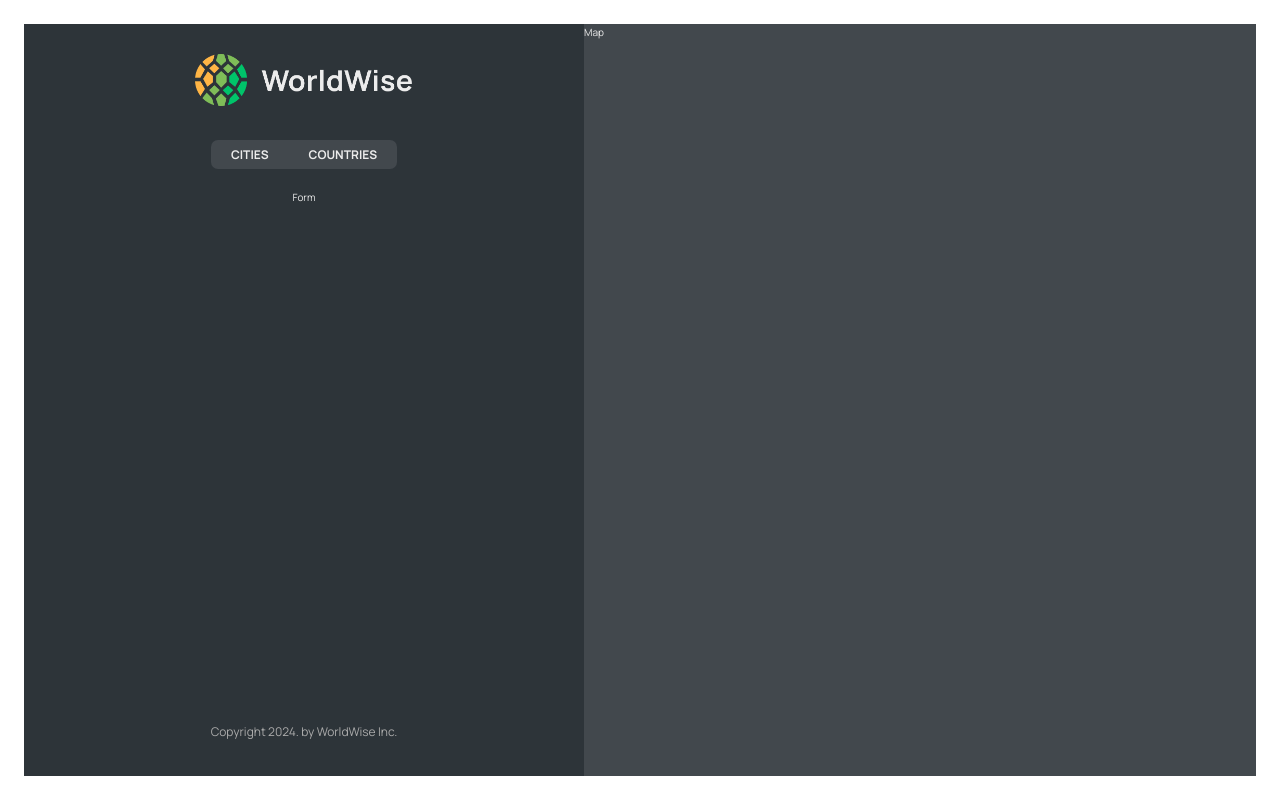
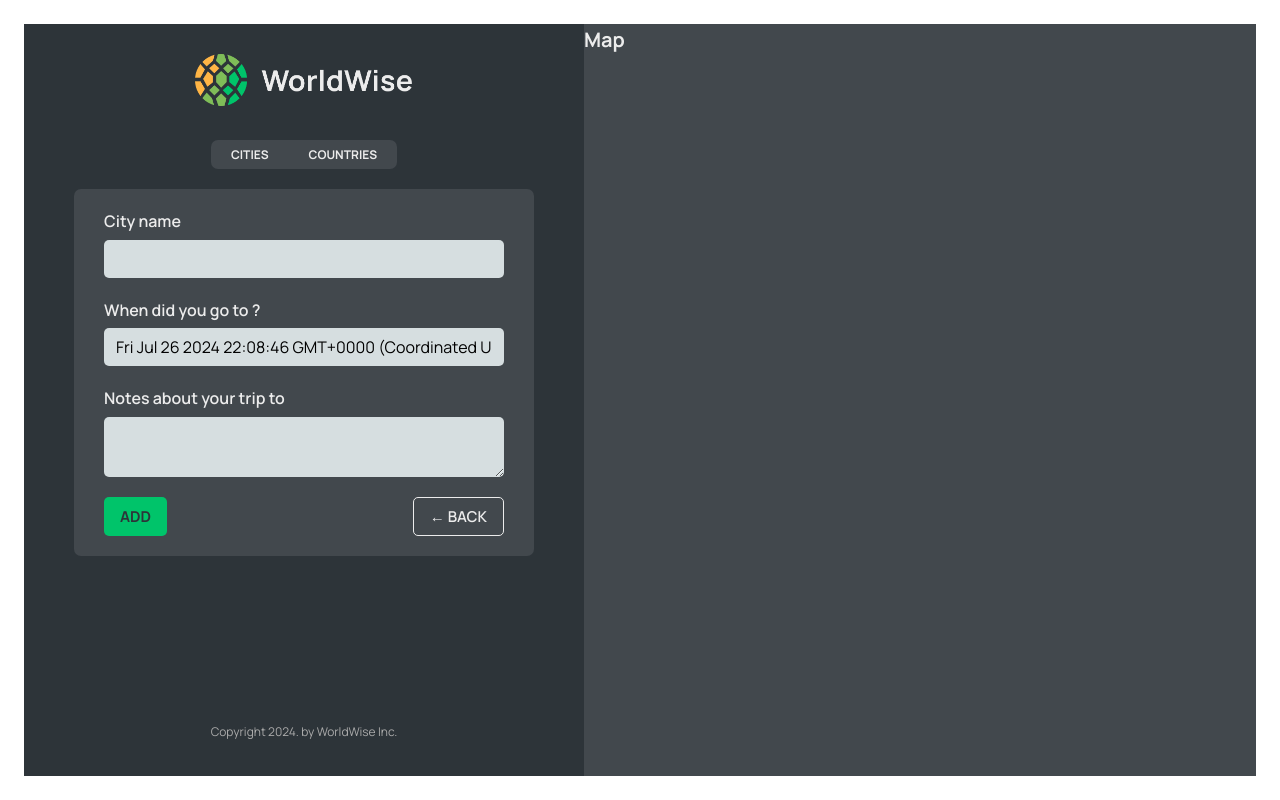
Before and after one commit to garrett-a/worldwise, a React (Vite) app: page /app/form in a window 1280 px wide. Built offline with nearby package versions, Linux system fonts and the light colour scheme; data requests are answered from the project's data file.

Commit message:
section 17.219

```diff
--- a/src/App.jsx
+++ b/src/App.jsx
@@ -1,5 +1,5 @@
 import { useEffect, useState } from "react";
-import { BrowserRouter, Routes, Route } from "react-router-dom";
+import { BrowserRouter, Routes, Route, Navigate } from "react-router-dom";
 import Product from "./pages/Product";
 import Pricing from "./pages/Pricing";
 import Homepage from "./pages/Homepage";
@@ -9,6 +9,7 @@
 import CityList from "./components/CityList";
 import CountryList from "./components/CountryList";
 import City from "./components/City";
+import Form from "./components/Form";
 
 const BASE_URL = "http://localhost:9000";
 
@@ -43,10 +44,7 @@
         <Route path="pricing" element={<Pricing />} />
         <Route path="login" element={<Login />} />
         <Route path="app" element={<AppLayout />}>
-          <Route
-            index
-            element={<CityList cities={cities} isLoading={isLoading} />}
-          />
+          <Route index element={<Navigate replace to="cities" />} />
           <Route
             path="cities"
             element={<CityList cities={cities} isLoading={isLoading} />}
@@ -56,7 +54,7 @@
             path="countries"
             element={<CountryList cities={cities} isLoading={isLoading} />}
           />
-          <Route path="form" element={<p>Form</p>} />
+          <Route path="form" element={<Form />} />
         </Route>
         <Route path="*" element={<PageNotFound />} />
       </Routes>
--- /dev/null
+++ b/src/components/Button.jsx
@@ -0,0 +1,9 @@
+import styles from "./Button.module.css";
+
+export default function Button({ children, onClick, type }) {
+  return (
+    <button onClick={onClick} className={`${styles.btn} ${styles[type]}`}>
+      {children}
+    </button>
+  );
+}
--- a/src/components/Form.jsx
+++ b/src/components/Form.jsx
@@ -3,6 +3,8 @@
 import { useState } from "react";
 
 import styles from "./Form.module.css";
+import Button from "./Button";
+import { useNavigate } from "react-router-dom";
 
 export function convertToEmoji(countryCode) {
   const codePoints = countryCode
@@ -13,6 +15,7 @@
 }
 
 function Form() {
+  const navigate = useNavigate();
   const [cityName, setCityName] = useState("");
   const [country, setCountry] = useState("");
   const [date, setDate] = useState(new Date());
@@ -49,8 +52,16 @@
       </div>
 
       <div className={styles.buttons}>
-        <button>Add</button>
-        <button>&larr; Back</button>
+        <Button type="primary">Add</Button>
+        <Button
+          type="back"
+          onClick={(e) => {
+            e.preventDefault();
+            navigate(-1);
+          }}
+        >
+          &larr; Back
+        </Button>
       </div>
     </form>
   );
--- a/src/components/Map.jsx
+++ b/src/components/Map.jsx
@@ -1,5 +1,20 @@
+import { useSearchParams, useNavigate } from "react-router-dom";
 import styles from "./Map.module.css";
 
 export default function Map() {
-  return <div className={styles.mapContainer}>Map</div>;
+  const navigate = useNavigate();
+  const [searchParams, setSearchParams] = useSearchParams();
+  const lat = searchParams.get("lat");
+  const lng = searchParams.get("lng");
+
+  return (
+    <div
+      className={styles.mapContainer}
+      onClick={() => {
+        navigate("form");
+      }}
+    >
+      <h1>Map</h1>
+    </div>
+  );
 }
```
